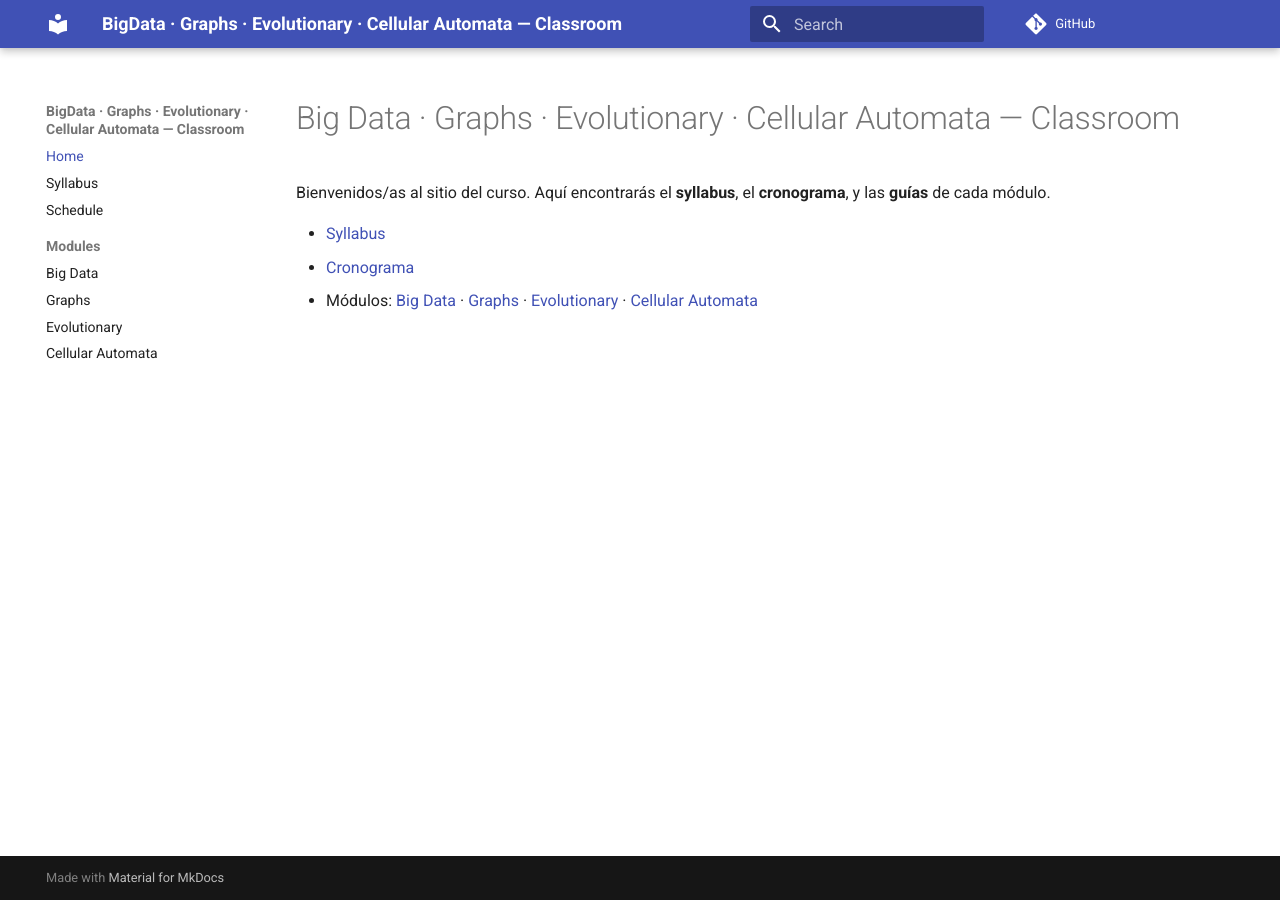
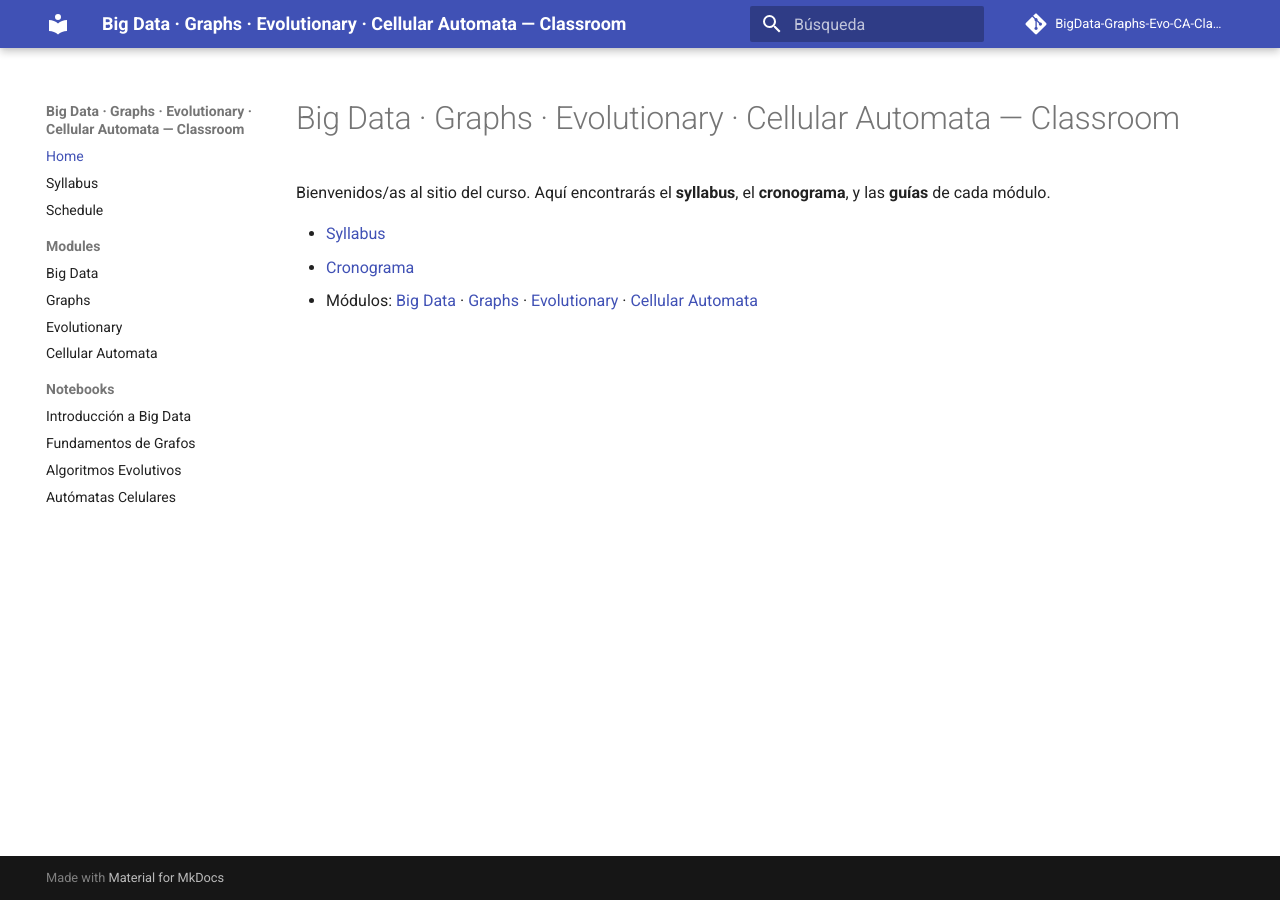
Before and after one commit to sgevatschnaider/BigData-Graphs-Evo-CA-Classroom, an MkDocs documentation site: the page built from docs/index.md, in a window 1280 px wide. Built offline with MkDocs 1.6.1 and Material for MkDocs 9.7.7, drawn with Linux system fonts in a browser that asks for light colours; comment, search, counter and statistics services are not loaded.

Commit message:
Update mkdocs.yml

```diff
--- a/mkdocs.yml
+++ b/mkdocs.yml
@@ -1,12 +1,25 @@
-site_name: BigData · Graphs · Evolutionary · Cellular Automata — Classroom
+site_name: Big Data · Graphs · Evolutionary · Cellular Automata — Classroom
+site_description: Material educativo sobre Big Data, Teoría de Grafos, Algoritmos Evolutivos y Autómatas Celulares
+site_author: Sergio Gevatschnaider
 site_url: https://sgevatschnaider.github.io/BigData-Graphs-Evo-CA-Classroom/
 repo_url: https://github.com/sgevatschnaider/BigData-Graphs-Evo-CA-Classroom
+repo_name: BigData-Graphs-Evo-CA-Classroom
+
 theme:
   name: material
+  language: es
   features:
     - navigation.sections
     - content.code.copy
     - toc.integrate
+    - navigation.top
+    - search.suggest
+    - search.highlight
+  palette:
+    - scheme: default
+      primary: indigo
+      accent: deep orange
+
 nav:
   - Home: index.md
   - Syllabus: syllabus.md
@@ -16,3 +29,17 @@
       - Graphs: modules/02-graphs.md
       - Evolutionary: modules/03-evolutionary.md
       - Cellular Automata: modules/04-cellular-automata.md
+  - Notebooks:
+      - Introducción a Big Data: notebooks/01_BigData_Intro.html
+      - Fundamentos de Grafos: notebooks/02_Graphs_Fundamentals.html
+      - Algoritmos Evolutivos: notebooks/03_Evolutionary_Algorithms.html
+      - Autómatas Celulares: notebooks/04_Cellular_Automata.html
+
+plugins:
+  - search
+
+markdown_extensions:
+  - admonition
+  - codehilite
+  - toc:
+      permalink: true
```
